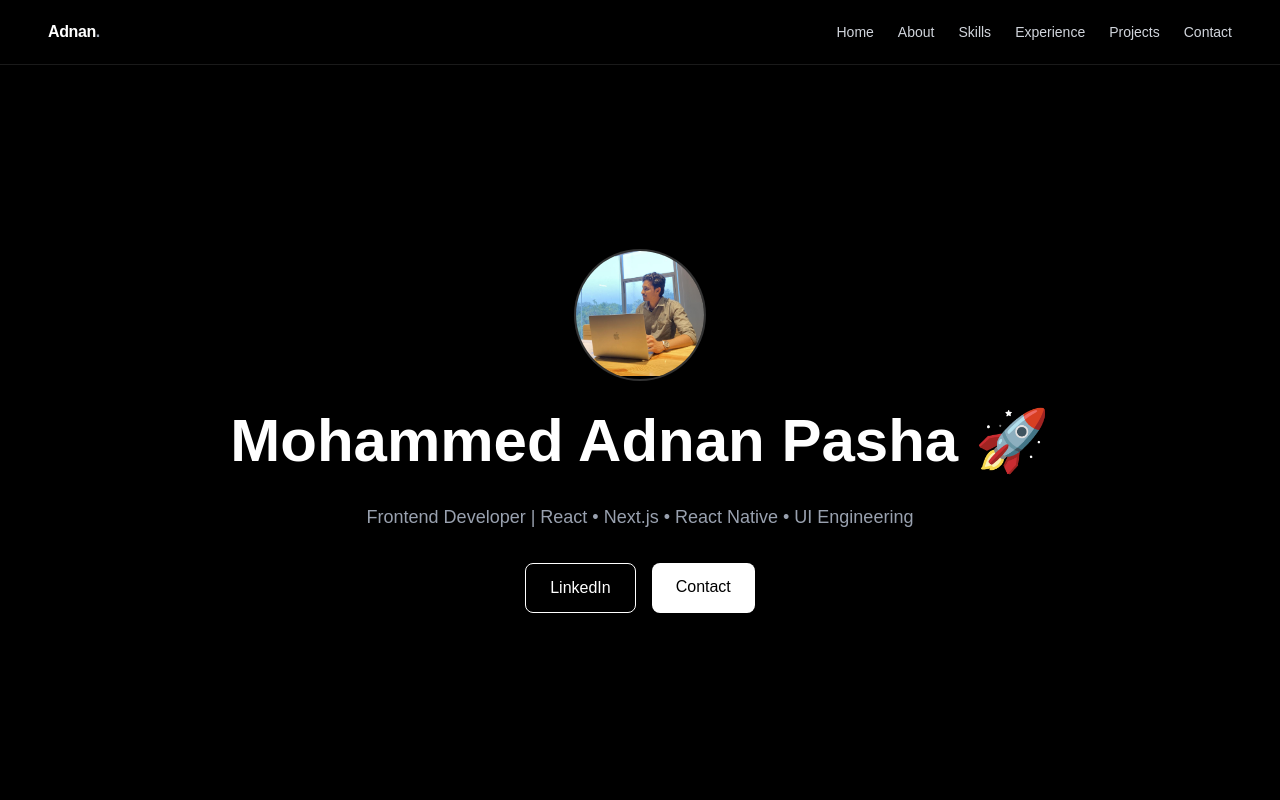
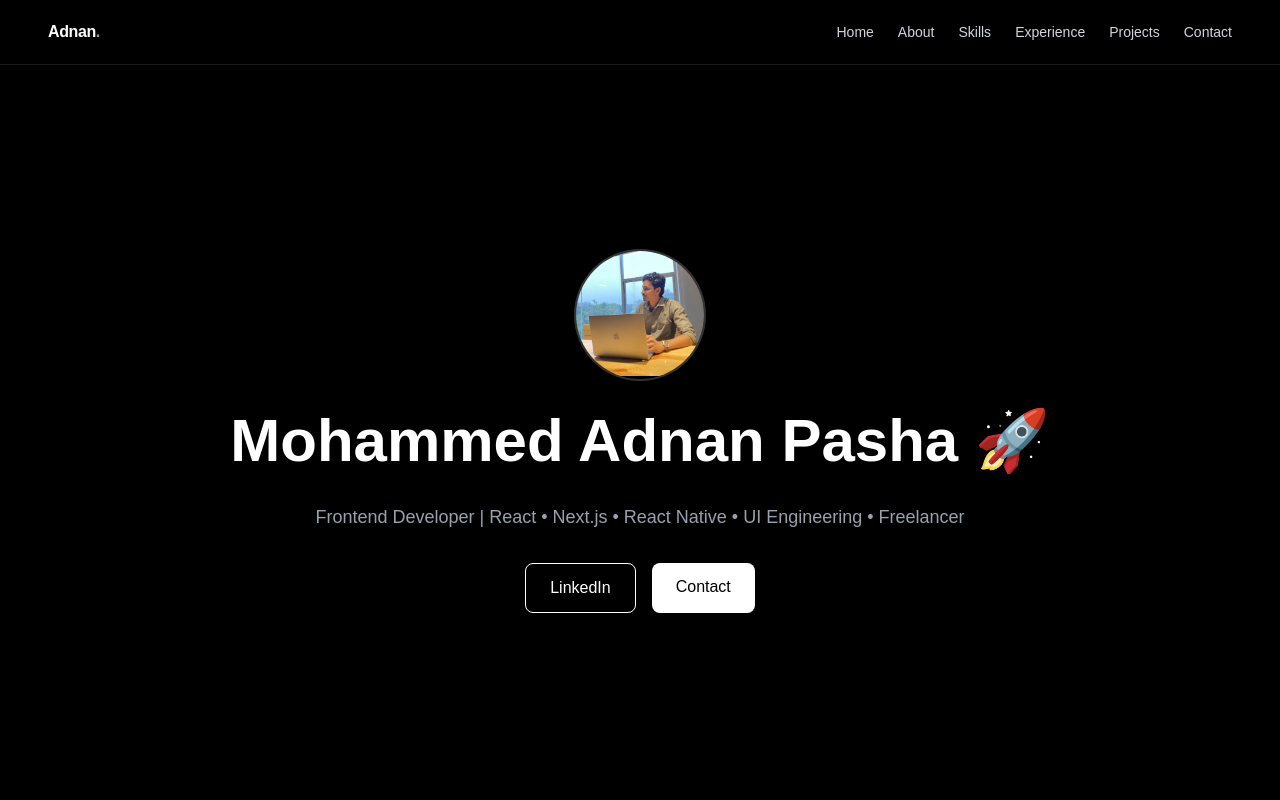
Before and after one commit to ADNANPASHA217/adnan-portfolio, a Next.js app: page / in a window 1280 px wide. Shown: the top 800 px of the page. Built offline with nearby package versions, Linux system fonts and the light colour scheme.

Commit message:
Update page.tsx

```diff
--- a/src/app/page.tsx
+++ b/src/app/page.tsx
@@ -42,6 +42,7 @@ export default function Home() {
 
           <p className="text-gray-400 text-base sm:text-lg">
             Frontend Developer | React • Next.js • React Native • UI Engineering
+            • Freelancer
           </p>
 
           <div className="flex flex-col sm:flex-row gap-4 justify-center">
```
